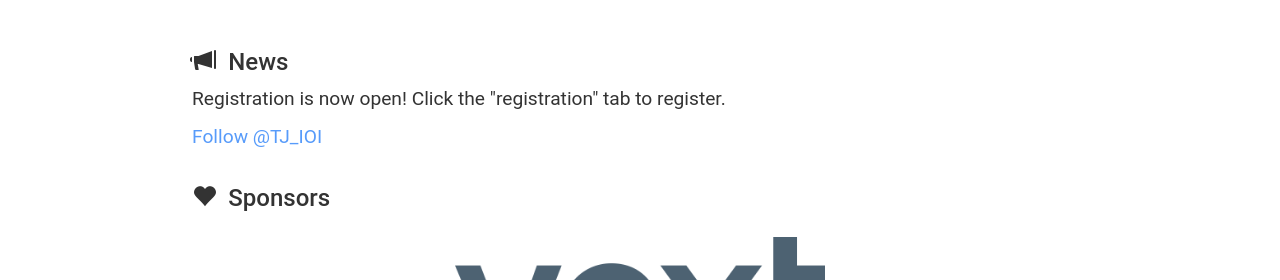
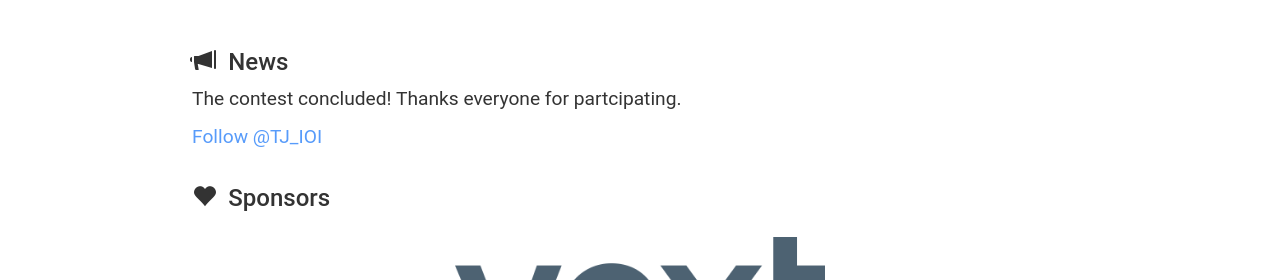
Before and after one commit to codeAligned/tjioi, a Jekyll site: the page built from index.html, in a window 1280 px wide. Shown: the part 504-784 px from the top of the page. Built offline with Jekyll 4.4.1, drawn with Linux system fonts in a browser that asks for light colours; comment, search, counter and statistics services are not loaded.

Commit message:
dont forgot to git pull

```diff
--- a/index.html
+++ b/index.html
@@ -5,7 +5,7 @@ use_hero: true
 
 <h3><span class="glyphicon glyphicon-bullhorn" aria-hidden="true"></span>&ensp;News</h3>
 <p>
-    Registration is now open! Click the "registration" tab to register.
+    The contest concluded! Thanks everyone for partcipating.
 </p>
 
 <!-- facebook like button -->
```
